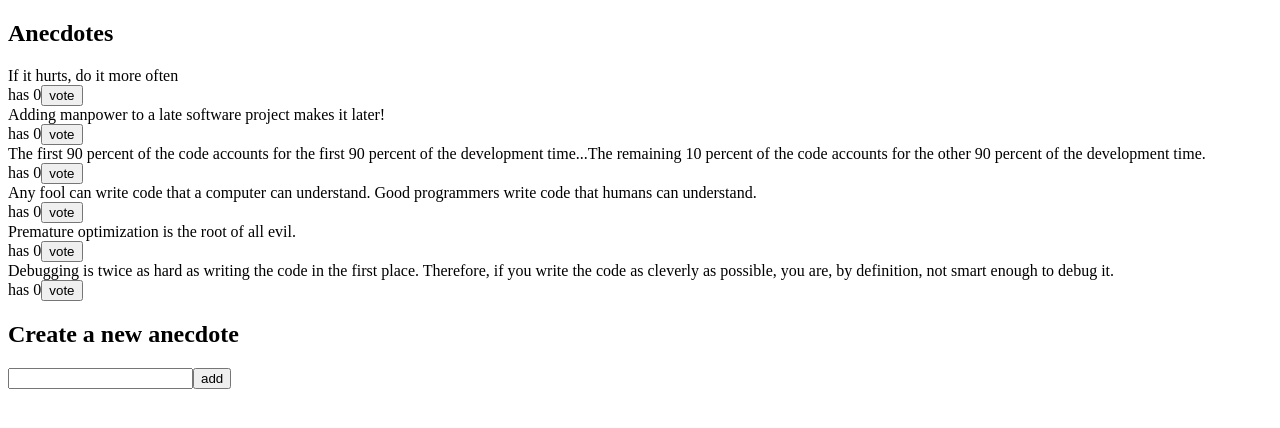
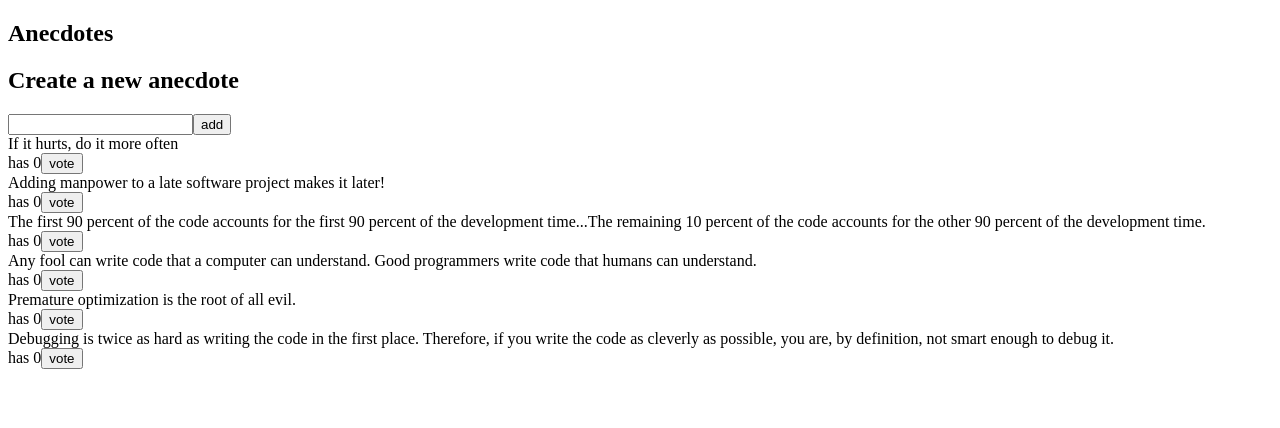
Before and after one commit to savakko/full-stack-open-2022, a React (Create React App) app in the folder part6/redux-anecdotes/: page / in a window 1280 px wide. Shown: the top 428 px of the page. Built offline with nearby package versions, Linux system fonts and the light colour scheme.

Commit message:
Refactor anecdote list into a component

```diff
--- a/part6/redux-anecdotes/src/App.js
+++ b/part6/redux-anecdotes/src/App.js
@@ -1,33 +1,12 @@
-import { useSelector, useDispatch } from 'react-redux'
-import { voteAnecdote } from './reducers/anecdoteReducer'
+import AnecdoteList from './components/AnecdoteList'
 import AnecdoteForm from './components/AnecdoteForm'
 
 const App = () => {
-  const anecdotes = useSelector(state => state)
-  const dispatch = useDispatch()
-
-  const vote = (id) => {
-    dispatch(voteAnecdote(id))
-  }
-
   return (
     <div>
       <h2>Anecdotes</h2>
-      {anecdotes
-        .sort((a1, a2) => a2.votes - a1.votes)
-        .map(anecdote =>
-          <div key={anecdote.id}>
-            <div>
-              {anecdote.content}
-            </div>
-            <div>
-              has {anecdote.votes}
-              <button onClick={() => vote(anecdote.id)}>vote</button>
-            </div>
-          </div>
-        )
-      }
       <AnecdoteForm />
+      <AnecdoteList />
     </div>
   )
 }
--- /dev/null
+++ b/part6/redux-anecdotes/src/components/AnecdoteList.js
@@ -0,0 +1,32 @@
+import { useSelector, useDispatch } from 'react-redux'
+import { voteAnecdote } from '../reducers/anecdoteReducer'
+
+const AnecdoteList = (props) => {
+  const dispatch = useDispatch()
+  const anecdotes = useSelector(state => state)
+
+  const vote = (id) => {
+    dispatch(voteAnecdote(id))
+  }
+
+  return (
+    <div>
+      {anecdotes
+        .sort((a1, a2) => a2.votes - a1.votes)
+        .map(anecdote =>
+          <div key={anecdote.id}>
+            <div>
+              {anecdote.content}
+            </div>
+            <div>
+              has {anecdote.votes}
+              <button onClick={() => vote(anecdote.id)}>vote</button>
+            </div>
+          </div>
+        )
+      }
+    </div>
+  )
+}
+
+export default AnecdoteList
--- a/part6/redux-anecdotes/src/reducers/anecdoteReducer.js
+++ b/part6/redux-anecdotes/src/reducers/anecdoteReducer.js
@@ -22,7 +22,7 @@ const initialState = anecdotesAtStart.map(asObject)
 const reducer = (state = initialState, action) => {
   switch (action.type) {
     case 'VOTE':
-      return state.map( a =>
+      return state.map(a =>
         a.id === action.data.id
           ? { ...a, votes: a.votes + 1 }
           : a
```
